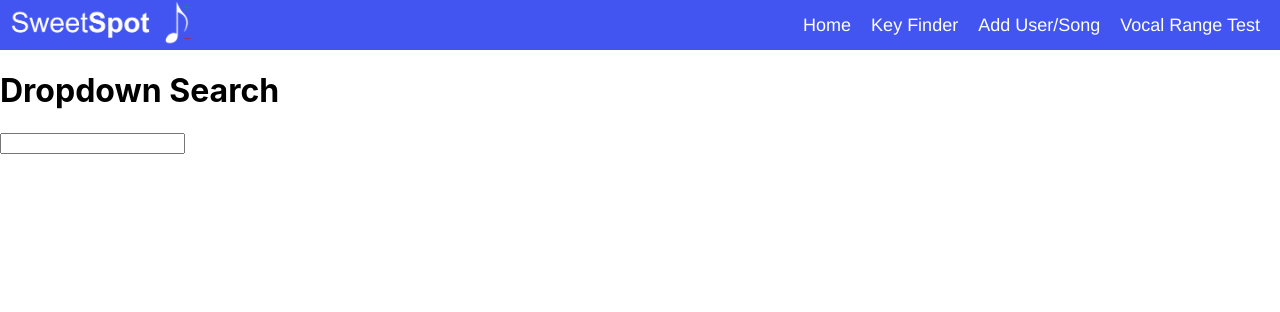
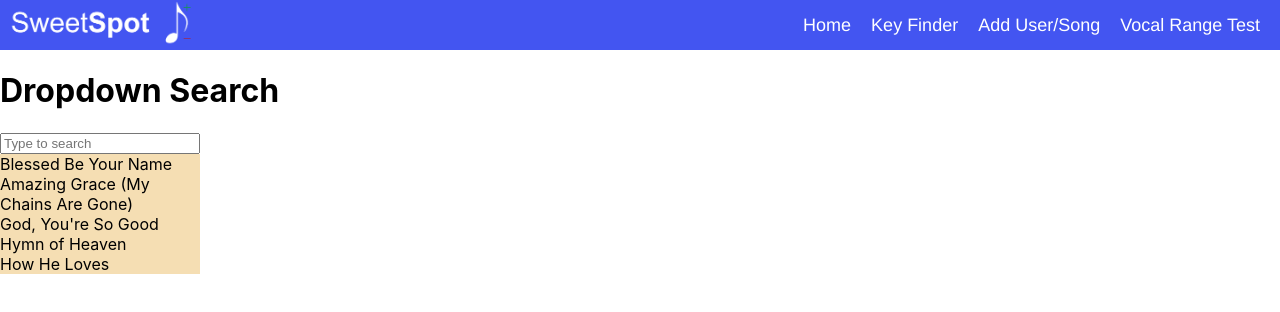
Before and after one commit to SlimPortfolio/Key-Finder, a React (Create React App) app: page /search in a window 1280 px wide. Shown: the top 312 px of the page. Built offline with nearby package versions, Linux system fonts and the light colour scheme.

Commit message:
search box filter capability added

```diff
--- a/src/components/dropdown-search.js
+++ b/src/components/dropdown-search.js
@@ -103,7 +103,7 @@ export default function Search() {
   valueDictionary.set(10, "A#");
   valueDictionary.set(11, "B");
 
-  const [input, setInput] = useState(" ");
+  const [input, setInput] = useState("");
   //   const dataSort = data.filter((user) => {
   //     return (
   //       user.id &&
@@ -177,7 +177,24 @@ export default function Search() {
         placeholder="Type to search"
         value={input}
         onChange={(e) => handleChange(e.target.value)}
+        className="search-bar"
       ></input>
+      <div className="search-bar-results">
+        {data
+          .filter((item) => {
+            const searchTerm = input.toLowerCase();
+            const fullName = item.songName.toLowerCase();
+            const check = fullName.search(searchTerm);
+            if (check === -1) {
+              return false;
+            } else {
+              return true;
+            }
+          })
+          .map((item) => (
+            <div> {item.songName}</div>
+          ))}
+      </div>
 
       <p className="solution"></p>
     </div>
--- a/src/components/key-calculator.js
+++ b/src/components/key-calculator.js
@@ -160,7 +160,7 @@ export default function KeyCalculator() {
       selectedVocalist.name != undefined
     ) {
       document.querySelector("span.solution-text").innerHTML =
-        "Recommended Key Is: ";
+        "Recommended Key for " + selectedVocalist.name + " Is: ";
       document
         .querySelector("span.solution")
         .classList.add("solution-background");
@@ -175,12 +175,12 @@ export default function KeyCalculator() {
   return (
     <div className="calculator-container">
       <h1>Key Finder</h1>
-      <p>
-        Please Select a vocalist and a song, then hit the submit button to see
-        the recommended key.
-      </p>
 
       <div className="calculator-solution-container">
+        <p>
+          Please Select a vocalist and a song, then hit the submit button to see
+          the recommended key.
+        </p>
         <select
           className="calculator-dropdown"
           id="songName"
--- a/src/styles/styles.css
+++ b/src/styles/styles.css
@@ -73,7 +73,10 @@
   margin: auto;
   width: 50%;
   height: 100%;
-  padding: 5%;
+  padding-top: 1%;
+  padding-right: 5%;
+  padding-left: 5%;
+  padding-bottom: 5%;
 }
 
 .solution {
@@ -98,3 +101,13 @@
 .calculator-dropdown {
   width: 250px;
 }
+
+.search-bar {
+  width: 200px;
+  box-sizing: border-box;
+}
+
+.search-bar-results {
+  width: 200px;
+  background-color: wheat;
+}
```
